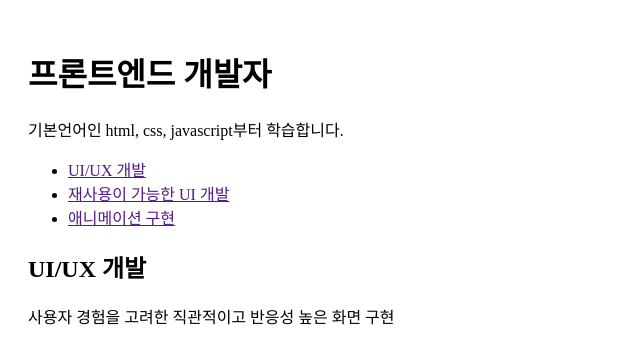
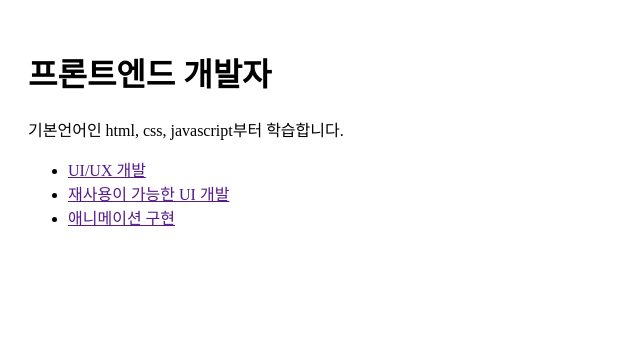
Before and after one commit to isnow-x/est13_react-basic, a React (Vite) app: page / in a window 1280 px wide. Shown: the top 364 px of the page, without its empty margins (0-640 px from the left). Built offline with nearby package versions, Linux system fonts and the light colour scheme.

Commit message:
list 출력

```diff
--- a/src/App.jsx
+++ b/src/App.jsx
@@ -2,13 +2,27 @@ import "./App.css";
 import Myheader from "./components/Myheader";
 import Nav from "./components/Nav";
 import MyArticle from "./components/MyArticle";
+import { useState } from "react";
 
 function App() {
+  const [subject, setSubject] = useState({
+    title: "프론트엔드 개발자",
+    desc: "기본언어인 html, css, javascript부터 학습합니다.",
+  });
+  const [content, setContent] = useState([
+    { id: 1, title: "UI/UX 개발", desc: "사용자 경험을 고려한 직관적이고 반응성 높은 화면 구현" },
+    {
+      id: 2,
+      title: "재사용이 가능한 UI 개발",
+      desc: "컴포넌트 기반으로 동일한 UI를 효율적으로 재사용 가능",
+    },
+    { id: 3, title: "애니메이션 구현", desc: "상태 변화에 따른 자연스럽고 동적인 화면 효과 구현" },
+  ]);
   return (
     <>
-      <Myheader />
-      <Nav />
-      <MyArticle title="UI/UX 개발" desc="사용자 경험을 고려한 직관적이고 반응성 높은 화면 구현" />
+      <Myheader title={subject.title} desc={subject.desc} />
+      <Nav data={content} />
+      <MyArticle title={content.title} desc={content.desc} />
     </>
   );
 }
--- a/src/components/Myheader.jsx
+++ b/src/components/Myheader.jsx
@@ -1,9 +1,9 @@
 // Myheader 컴포넌트
-function Myheader() {
+function Myheader({ title, desc }) {
   return (
     <header>
-      <h1 className="logo">프론트엔드 개발자</h1>
-      <p>기본언어인 html, css, javascript부터 학습합니다.</p>
+      <h1 className="logo">{title}</h1>
+      <p>{desc}</p>
     </header>
   );
 }
--- a/src/components/Nav.jsx
+++ b/src/components/Nav.jsx
@@ -1,18 +1,13 @@
 // Nav 컴포넌트
-function Nav() {
+function Nav({ data }) {
+  const lists = data.map(d => (
+    <li key={d.id}>
+      <a href="">{d.title}</a>
+    </li>
+  ));
   return (
     <nav>
-      <ul>
-        <li>
-          <a href="">UI/UX 개발</a>
-        </li>
-        <li>
-          <a href="">재사용이 가능한 UI 개발</a>
-        </li>
-        <li>
-          <a href="">애니메이션 구현</a>
-        </li>
-      </ul>
+      <ul>{lists}</ul>
     </nav>
   );
 }
```
